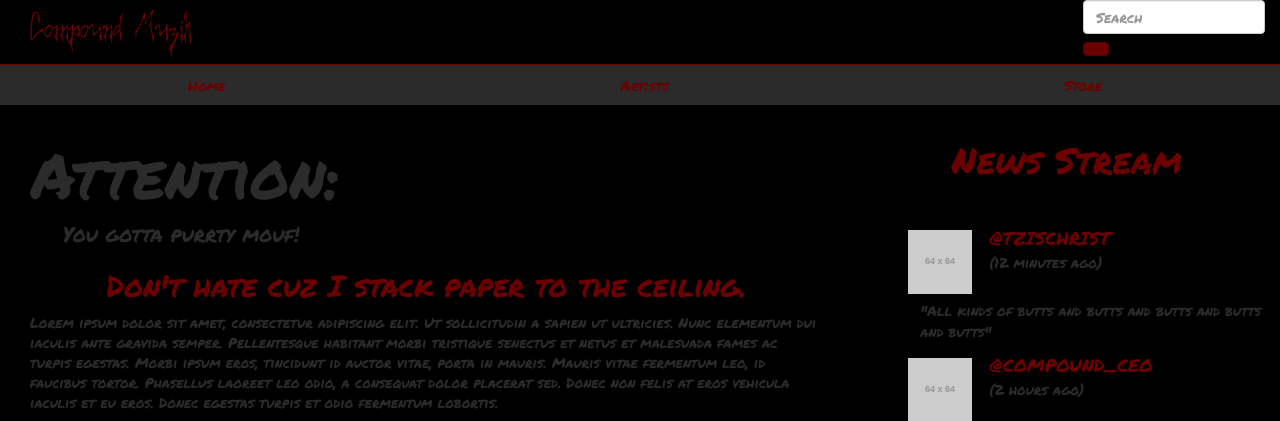
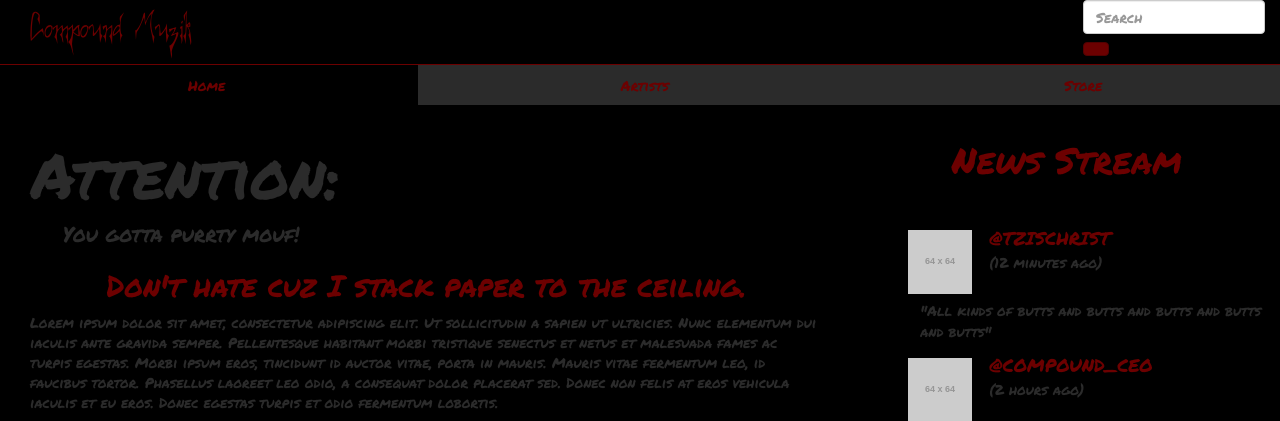
Before and after one commit to DaJoker29/compound-theme, a PHP site: page / in a window 1280 px wide. Shown: the top 421 px of the page. Run offline with PHP 8.4, Linux system fonts and the light colour scheme; grey boxes labelled with a size stand in for pictures from a placeholder-image service; some libraries are stand-ins or nearby versions.

Commit message:
add ajax to templates

```diff
--- a/public/artist.html
+++ b/public/artist.html
@@ -38,8 +38,8 @@
             <div class="row">
               <!--Nav-->
               <ul id="nav" class="nav nav-pills nav-justified">
-                <li><a href="index.html"><span class="glyphicon glyphicon-home">&nbsp;&nbsp;Home</span></a></li>
-                <li><a href="artist.html"><span class="glyphicon glyphicon-user">&nbsp;&nbsp;Artists</span></a></li>
+                <li><a id="home"><span class="glyphicon glyphicon-home">&nbsp;&nbsp;Home</span></a></li>
+                <li><a id="artist"><span class="glyphicon glyphicon-user">&nbsp;&nbsp;Artists</span></a></li>
                 <li><a href="#"><span class="glyphicon glyphicon-music">&nbsp;&nbsp;Store</span></a></li>
               </ul>
             </div>
@@ -122,6 +122,7 @@
     <!--Scripts-->
     <script src="//code.jquery.com/jquery.js"></script>
     <script src="//netdna.bootstrapcdn.com/bootstrap/3.1.0/js/bootstrap.min.js"></script>
+    <script src="js/ajaxify.js"></script>
     <!--Remove before Production-->
     <script src="//localhost:35729/livereload.js"></script>
   </body>
--- a/public/css/style.css
+++ b/public/css/style.css
@@ -3497,7 +3497,8 @@ a:hover {
   background-color: #2b2b2b;
   border-top: #6c0000 solid 1px;
 }
-#nav li a:hover {
+#nav li a:hover,
+#nav li .selected {
   background-color: #000000;
 }
 .navbar-form {
--- a/public/index.html
+++ b/public/index.html
@@ -38,8 +38,8 @@
             <div class="row">
               <!--Nav-->
               <ul id="nav" class="nav nav-pills nav-justified">
-                <li><a href="index.html"><span class="glyphicon glyphicon-home">&nbsp;&nbsp;Home</span></a></li>
-                <li><a href="artist.html"><span class="glyphicon glyphicon-user">&nbsp;&nbsp;Artists</span></a></li>
+                <li><a id="home"><span class="glyphicon glyphicon-home">&nbsp;&nbsp;Home</span></a></li>
+                <li><a id="artist"><span class="glyphicon glyphicon-user">&nbsp;&nbsp;Artists</span></a></li>
                 <li><a href="#"><span class="glyphicon glyphicon-music">&nbsp;&nbsp;Store</span></a></li>
               </ul>
             </div>
@@ -149,6 +149,7 @@
     <!--Scripts-->
     <script src="//code.jquery.com/jquery.js"></script>
     <script src="//netdna.bootstrapcdn.com/bootstrap/3.1.0/js/bootstrap.min.js"></script>
+    <script src="js/ajaxify.js"></script>
     <!--Remove before Production-->
     <script src="//localhost:35729/livereload.js"></script>
   </body>
--- /dev/null
+++ b/public/js/ajaxify.js
@@ -0,0 +1,22 @@
+$(document).ready(function() {
+    //Set default selected page to home
+    $('#home').addClass('selected');
+
+    //artist link
+    $('#artist').click(function() {
+        onlyOneSelected();
+        $('#main').load('artist.html #main > *');
+        $('#artist').addClass('selected');
+    });
+
+    //index link
+    $('#home').click(function() {
+        onlyOneSelected();
+        $('#main').load('index.html #main > *');
+        $('#home').addClass('selected');
+    });
+
+    function onlyOneSelected() {
+        $('.selected').removeClass('selected');
+    }
+});
--- a/src/jade/header.jade
+++ b/src/jade/header.jade
@@ -21,6 +21,6 @@ header(role="navigation")#header.navbar.navbar-inverse.navbar-fixed-top
                 .row
                     //Nav
                     ul#nav.nav.nav-pills.nav-justified
-                        li: a(href="index.html"): span.glyphicon.glyphicon-home &nbsp;&nbsp;Home
-                        li: a(href="artist.html"): span.glyphicon.glyphicon-user &nbsp;&nbsp;Artists
+                        li: a(id="home"): span.glyphicon.glyphicon-home &nbsp;&nbsp;Home
+                        li: a(id="artist"): span.glyphicon.glyphicon-user &nbsp;&nbsp;Artists
                         li: a(href="#"): span.glyphicon.glyphicon-music &nbsp;&nbsp;Store
--- a/src/jade/scripts.jade
+++ b/src/jade/scripts.jade
@@ -1,5 +1,6 @@
 //Scripts
 script(src="//code.jquery.com/jquery.js")
 script(src="//netdna.bootstrapcdn.com/bootstrap/3.1.0/js/bootstrap.min.js")
+script(src="js/ajaxify.js")
 //Remove before Production
 script(src="//localhost:35729/livereload.js")
--- a/src/less/header.less
+++ b/src/less/header.less
@@ -10,7 +10,8 @@
     li {
         background-color: @gray;
         border-top: @dark-red solid 1px;
-        & a:hover {
+        & a:hover,
+        .selected {
             background-color: @black;
         }
     }
```
